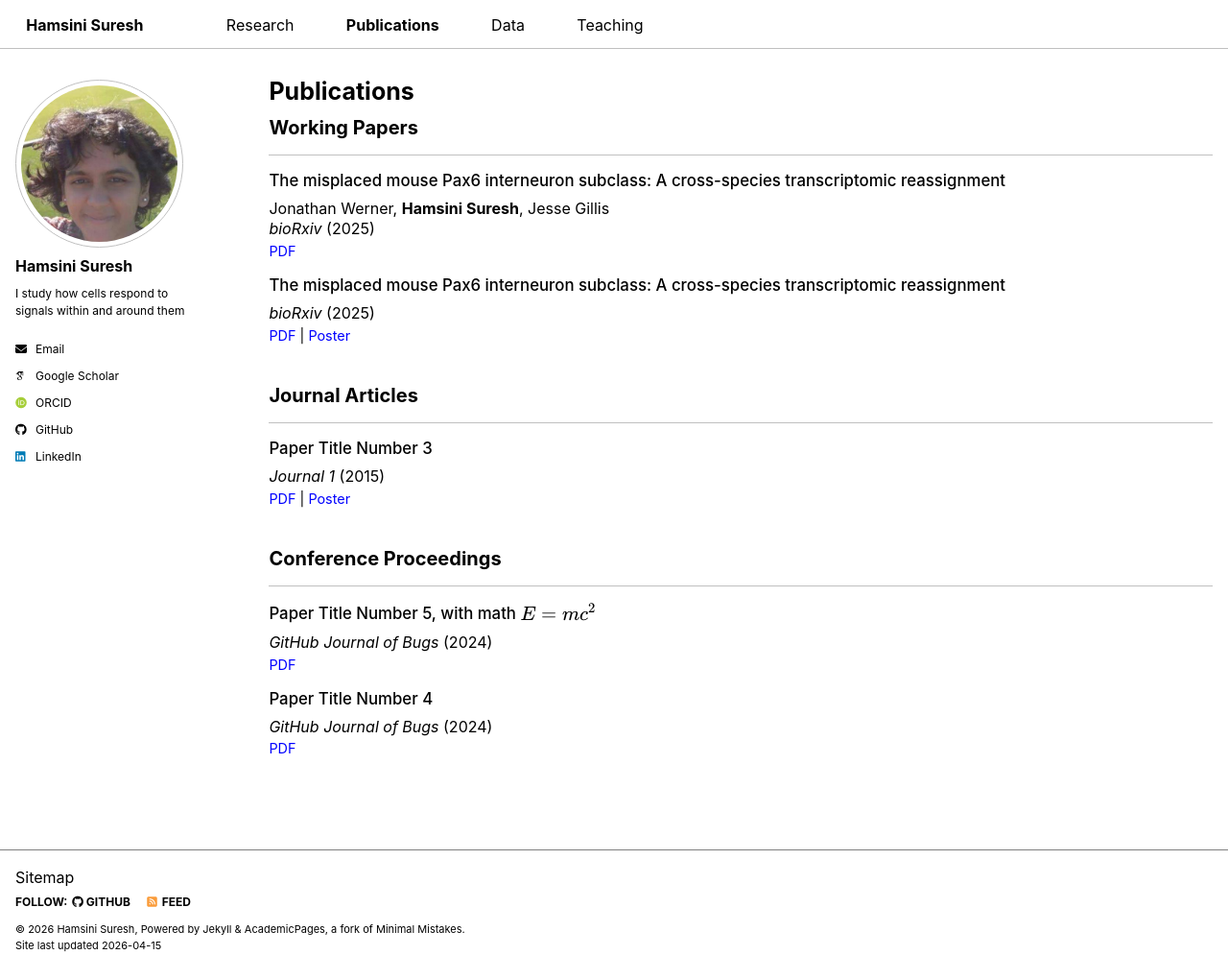
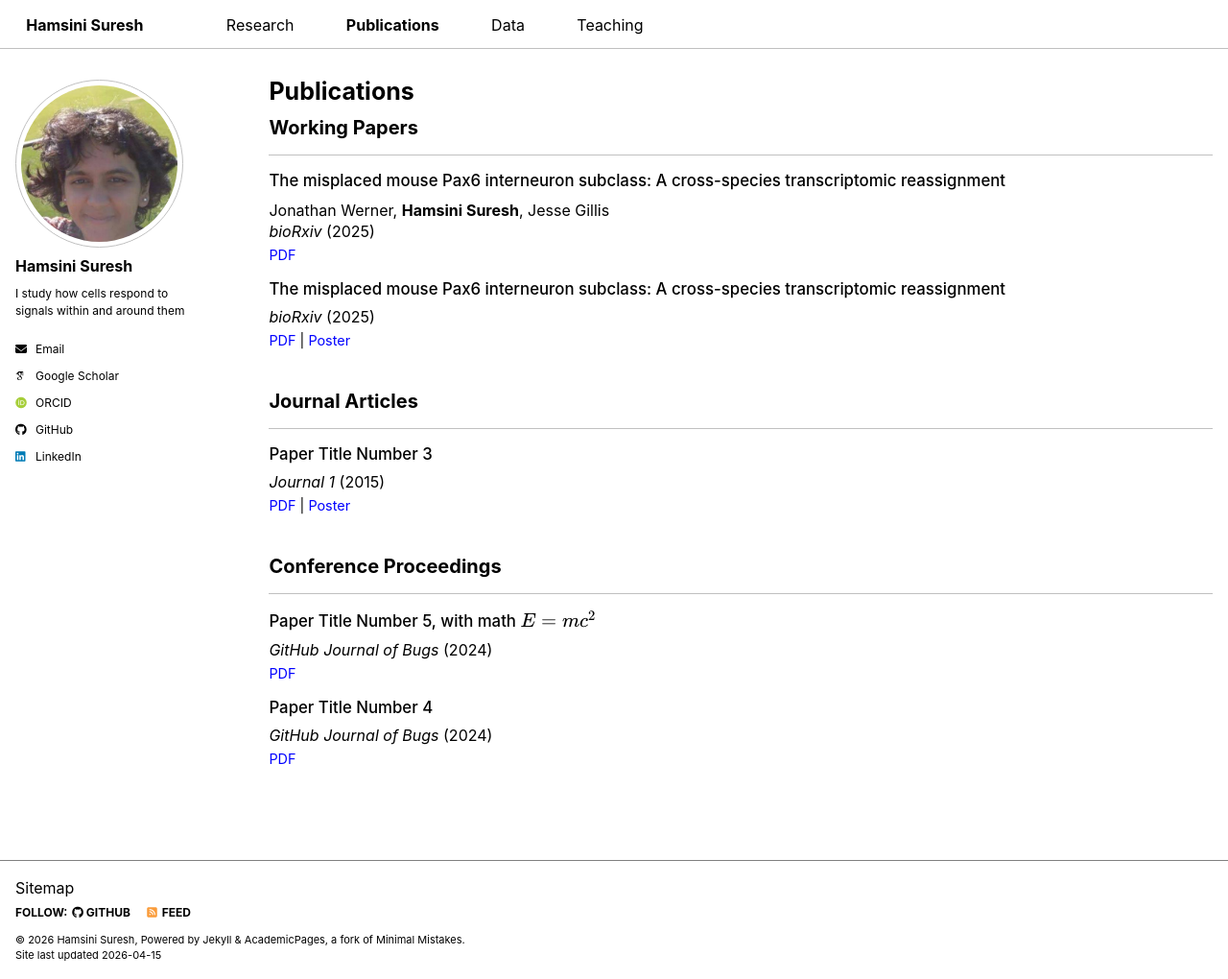
Before and after one commit to hamsinisuresh/hamsinisuresh.github.io, a Jekyll site: the page built from _pages/publications.html, in a window 1280 px wide and 1020 px high. Shown: the whole window at 96% size. Built offline with Jekyll 4.4.1, drawn with Linux system fonts in a browser that asks for light colours; some web fonts are replaced; a script bundle is joined from its source files by our own code; library files that are not in the unit come from our copies.

Commit message:
Update main.scss

```diff
--- a/assets/css/main.scss
+++ b/assets/css/main.scss
@@ -40,12 +40,14 @@
    SECTION SPACING
 ================================ */
 
+/* section headings (between groups of pubs) */
 .archive h2,
 .archive__subtitle {
-  margin-top: 2em !important;
+  margin-top: 2em !important;     /* 2-line gap between sections */
   margin-bottom: 0.5em !important;
 }
 
+/* remove top gap for first section */
 .archive h2:first-of-type,
 .archive__subtitle:first-of-type {
   margin-top: 0 !important;
@@ -56,23 +58,25 @@
    PAPER BLOCK SPACING
 ================================ */
 
+/* spacing between papers */
 .archive .list__item {
-  margin-bottom: 0.8em !important;
+  margin-bottom: 0.8em !important;  /* ~1 line gap */
 }
 
+/* no extra space after last paper in section */
 .archive .list__item:last-child {
   margin-bottom: 0 !important;
 }
 
 
 /* ===============================
-   TITLE
+   TITLE (TOP OF PAPER)
 ================================ */
 
 .archive__item-title {
   font-size: 1.05em;
   font-weight: 500;
-  margin: 0 0 0.05em 0 !important;   /* tighter */
+  margin: 0 0 0.1em 0 !important;  /* title → meta gap */
   line-height: 1.25;
   text-decoration: none !important;
   border-bottom: none !important;
@@ -85,39 +89,25 @@
 
 
 /* ===============================
-   PUBLICATION META
+   PUBLICATION META (LINE 1)
 ================================ */
 
 .pub-meta {
-  margin: 0 0 0.15em 0 !important;   /* slightly tighter */
+  margin: 0 0 0.2em 0 !important;  /* meta → links gap */
 }
 
-
-/* AUTHORS LINE (this was missing before) */
-.pub-authors {
-  margin: 0 0 0.08em 0 !important;   /* very tight title→authors */
-  line-height: 1.25;
-}
-
-/* CRITICAL: remove hidden <p> spacing from markdownify */
-.pub-authors p {
-  margin: 0 !important;
-}
-
-
-/* VENUE LINE */
 .pub-line {
   margin: 0 !important;
-  line-height: 1.25;
+  line-height: 1.3;
 }
 
 
 /* ===============================
-   PUBLICATION LINKS
+   PUBLICATION LINKS (LINE 2)
 ================================ */
 
 .pub-links {
-  margin: 0 0 1em 0 !important;
+  margin: 0 0 1em 0 !important;   /* separation to next paper */
   font-size: 0.9em;
 }
 
@@ -129,11 +119,11 @@
   text-decoration: underline;
 }
 
-
 /* ===============================
-   NAV / TABS
+   NAV / TABS → BUTTON STYLE
 ================================ */
 
+/* base tab links */
 .site-nav a,
 .masthead__menu-item a,
 .greedy-nav a {
@@ -146,6 +136,7 @@
   transition: all 0.2s ease-in-out;
 }
 
+/* hover state → button feels */
 .site-nav a:hover,
 .masthead__menu-item a:hover,
 .greedy-nav a:hover {
@@ -153,19 +144,19 @@
   transform: translateY(-1px);
 }
 
+/* active tab (if theme uses active class) */
 .site-nav .active a,
 .masthead__menu-item--active a {
   background: rgba(0, 0, 0, 0.10);
   border-radius: 6px;
 }
 
-
 /* ===============================
-   GLOBAL FONT SIZE
+   GLOBAL FONT SIZE REDUCTION
 ================================ */
 
 html {
-  font-size: 16px !important;
+  font-size: 16px !important;  /* default is usually 16px */
 }
 
 body {
```
